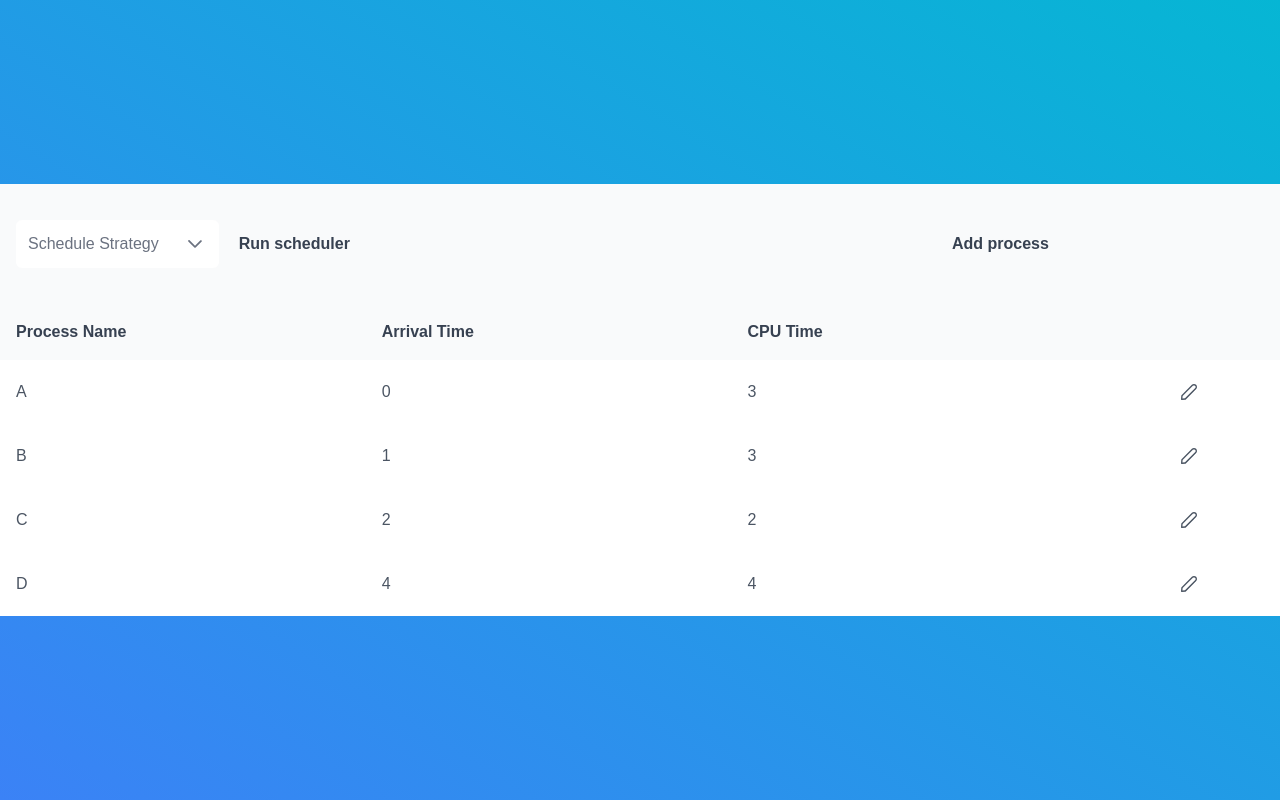
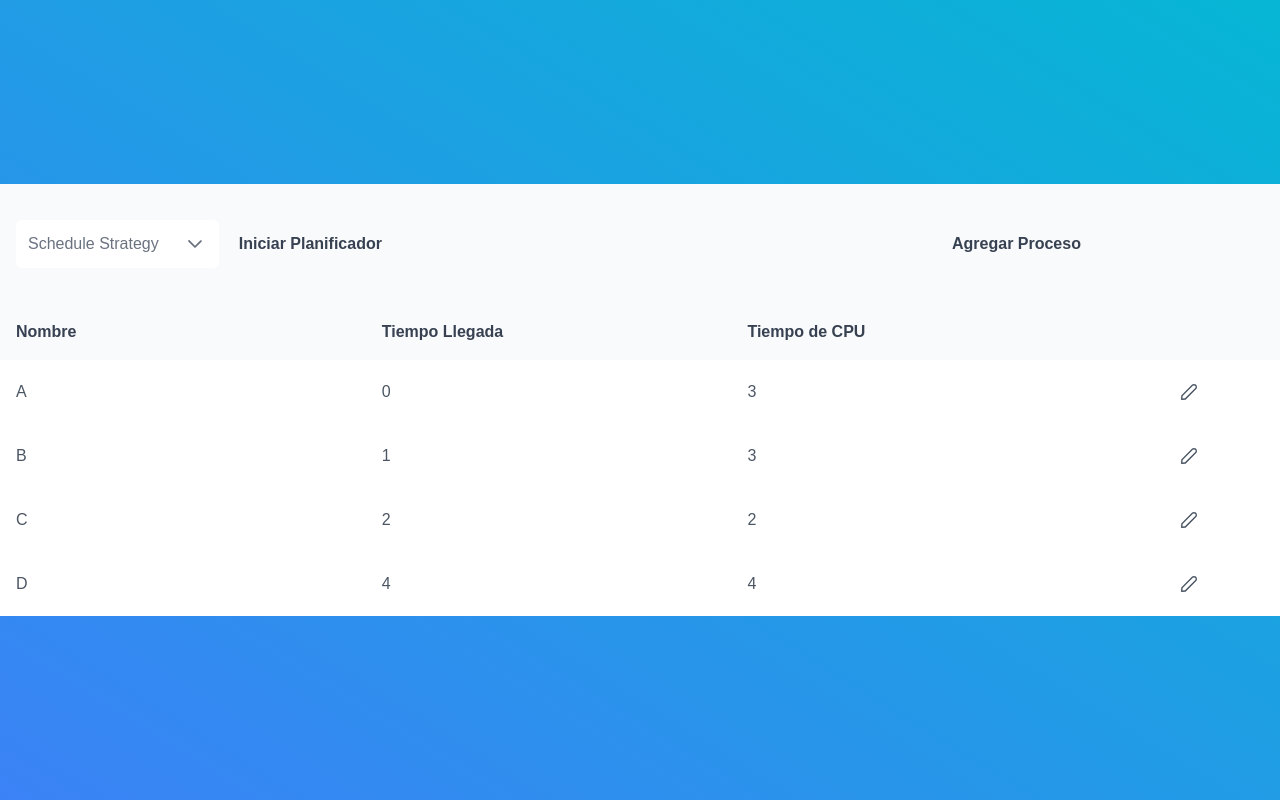
Before and after one commit to sarrietav-dev/process-scheduling-simulator, a Vue app: page / in a window 1280 px wide. Built offline with nearby package versions, Linux system fonts and the light colour scheme; a web font is replaced by a local one.

Commit message:
Change language to spanish

```diff
--- a/src/App.vue
+++ b/src/App.vue
@@ -10,7 +10,7 @@
     <TheProcessInputTable v-else>
       <template #run-button>
         <Button class="p-button-success" @click="showSchedule"
-          >Run scheduler</Button
+          >Iniciar Planificador</Button
         >
       </template>
     </TheProcessInputTable>
--- a/src/components/TheProcessInputTable/TheProcessInputTable.vue
+++ b/src/components/TheProcessInputTable/TheProcessInputTable.vue
@@ -29,7 +29,7 @@
               >
                 <InputSwitch v-model="isPreemptive" class="inline" />
                 <span class="text-lg">
-                  {{ isPreemptive ? "Preemptive" : "Non-Preemptive" }}
+                  {{ isPreemptive ? "Expropiativa" : "No Expropiativa" }}
                 </span>
               </div>
               <slot name="run-button"></slot>
@@ -38,7 +38,7 @@
               id="add-process-button"
               class="p-button-info w-1/4 grow sm:grow-0"
               @click="addProcess"
-              >Add process</Button
+              >Agregar Proceso</Button
             >
           </div>
         </template>
@@ -93,15 +93,15 @@ const editingRows = ref([]);
 
 const columns = ref([
   {
-    header: "Process Name",
+    header: "Nombre",
     field: "name",
   },
   {
-    header: "Arrival Time",
+    header: "Tiempo Llegada",
     field: "arrivalTime",
   },
   {
-    header: "CPU Time",
+    header: "Tiempo de CPU",
     field: "cpuTime",
   },
 ]);
@@ -144,7 +144,7 @@ const strategies = ref([
   { name: "FiFo" },
   { name: "SJF" },
   { name: "SRTF" },
-  { name: "Priority" },
+  { name: "Prioridad" },
 ]);
 
 watch(isPreemptive, (newValue) => {
--- a/src/components/TheScheduleTable.vue
+++ b/src/components/TheScheduleTable.vue
@@ -1,13 +1,13 @@
 <template>
   <div class="card">
     <DataTable :value="stats" responsive-layout="scroll" scrollable>
-      <Column header="Name" field="name"></Column>
-      <Column header="ArrivalTime" field="arrivalTime"></Column>
-      <Column header="CPU Time" field="cpuTime"></Column>
-      <Column header="Priority" field="priority"></Column>
-      <Column header="Start time" field="startTime"></Column>
-      <Column header="End time" field="endTime"></Column>
-      <Column header="Wait time" field="waitTime"></Column>
+      <Column header="Nombre" field="name"></Column>
+      <Column header="Tiempo de Llegada" field="arrivalTime"></Column>
+      <Column header="Tiempo de CPU" field="cpuTime"></Column>
+      <Column header="Prioridad" field="priority"></Column>
+      <Column header="Tiempo de Inicio" field="startTime"></Column>
+      <Column header="Tiempo de Fin" field="endTime"></Column>
+      <Column header="Tiempo de Espera" field="waitTime"></Column>
     </DataTable>
   </div>
 </template>
```
